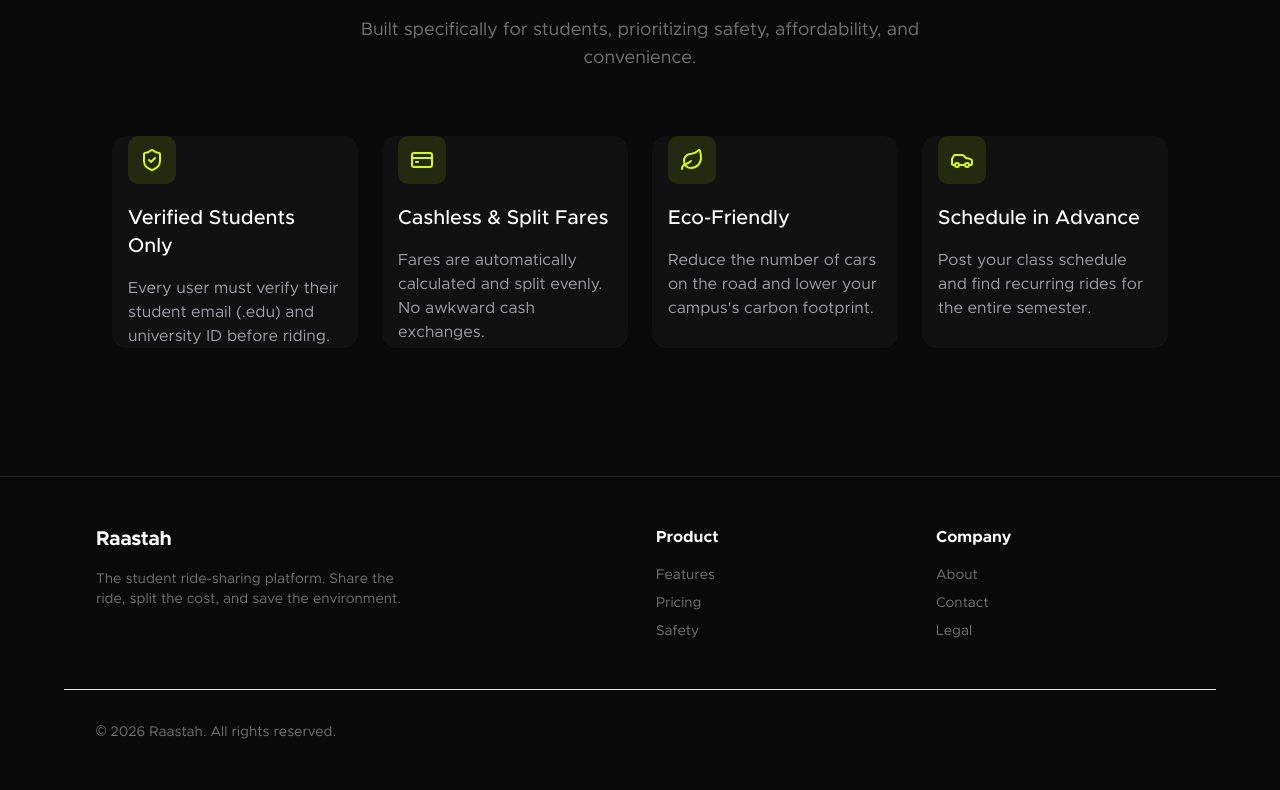
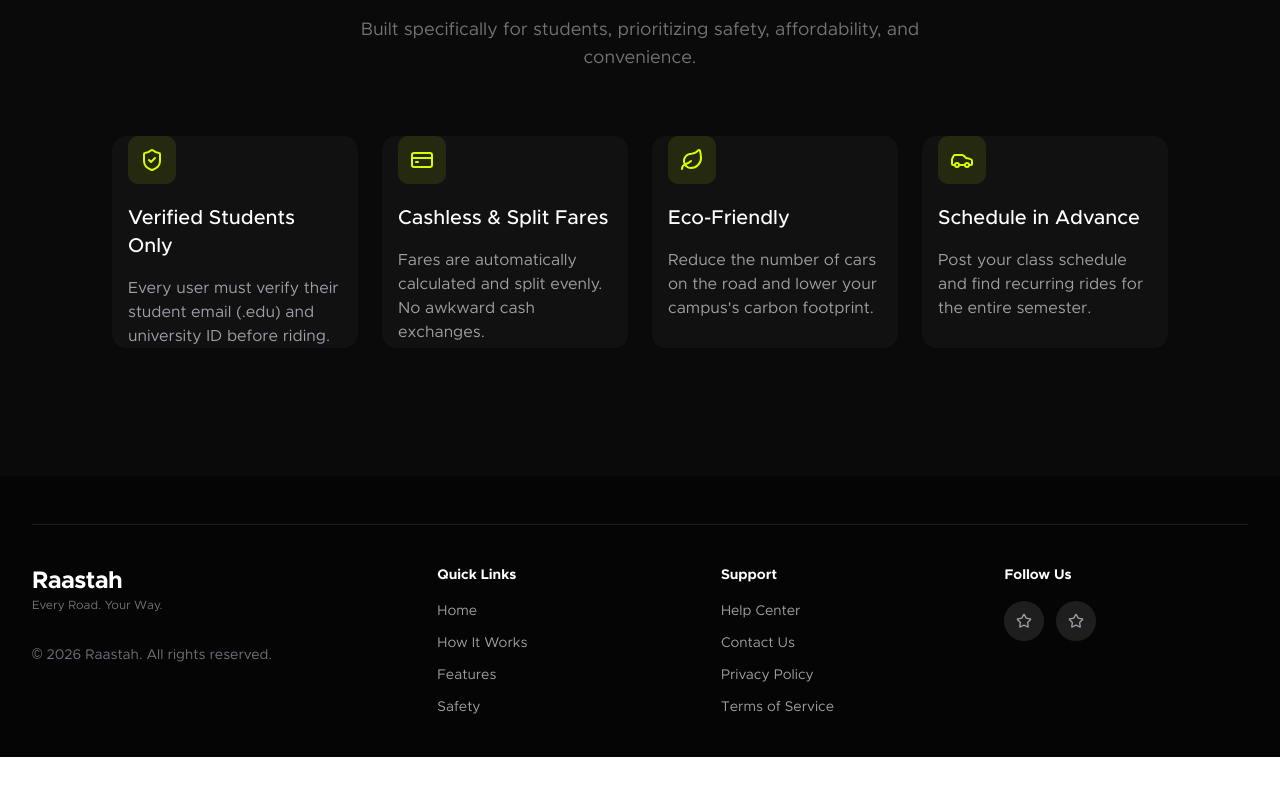
Before and after one commit to iTalhaZahid/Raastah-web, a Next.js app: page / in a window 1280 px wide. Shown: the part 996-1786 px from the top of the page. After the commit the page ends 1753 px from the top, so only its background shows below. Built offline with nearby package versions, Linux system fonts and the light colour scheme.

Commit message:
Restructured Footer

```diff
--- a/app/(root)/layout.jsx
+++ b/app/(root)/layout.jsx
@@ -1,5 +1,5 @@
 import { Navbar } from "@/components/navbar";
-import { Footer } from "@/components/footer";
+import Footer from "@/components/footer";
 export default function RootLayout({ children }) {
     return (
         <>
--- a/components/footer.tsx
+++ b/components/footer.tsx
@@ -1,34 +1,58 @@
-import Link from "next/link";
+import { Star } from "lucide-react";
 
-export function Footer() {
+export default function Footer() {
   return (
-    <footer className="border-t border-white/10 py-12 bg-[#0a0a0a] text-white">
-      <div className="container max-w-6xl mx-auto px-4 md:px-8 grid grid-cols-1 md:grid-cols-4 gap-8">
-        <div className="md:col-span-2">
-          <span className="font-bold text-xl tracking-tight">Raastah</span>
-          <p className="mt-4 text-sm text-muted-foreground max-w-xs">
-            The student ride-sharing platform. Share the ride, split the cost, and save the environment.
+    <footer className="font-sans bg-[#050505] px-4 pb-10 pt-12 text-white sm:px-6 lg:px-8">
+      <div className="mx-auto max-w-7xl">
+        <div className="grid gap-10 border-t border-white/10 pt-10 md:grid-cols-[1.5fr_1fr_1fr_1fr]">
+          <div>
+            <div className="flex items-center gap-3">
+              <div>
+                <h3 className="text-2xl font-bold tracking-tight">Raastah</h3>
+                <p className="text-xs text-zinc-500">Every Road. Your Way.</p>
+              </div>
+            </div>
+
+            <p className="mt-8 text-sm text-zinc-500">
+              © {new Date().getFullYear()} Raastah. All rights reserved.
             </p>
           </div>
+
           <div>
-          <h3 className="font-semibold mb-4">Product</h3>
-          <ul className="space-y-2 text-sm text-muted-foreground">
-            <li><Link href="#features" className="hover:text-primary">Features</Link></li>
-            <li><Link href="#pricing" className="hover:text-primary">Pricing</Link></li>
-            <li><Link href="#safety" className="hover:text-primary">Safety</Link></li>
+            <h4 className="mb-4 text-sm font-semibold text-white">Quick Links</h4>
+            <ul className="space-y-3 text-sm text-zinc-400">
+              <li><a href="#home" className="transition hover:text-[#d4ff00]">Home</a></li>
+              <li><a href="#how-it-works" className="transition hover:text-[#d4ff00]">How It Works</a></li>
+              <li><a href="#features" className="transition hover:text-[#d4ff00]">Features</a></li>
+              <li><a href="#safety" className="transition hover:text-[#d4ff00]">Safety</a></li>
             </ul>
           </div>
+
           <div>
-          <h3 className="font-semibold mb-4">Company</h3>
-          <ul className="space-y-2 text-sm text-muted-foreground">
-            <li><Link href="#about" className="hover:text-primary">About</Link></li>
-            <li><Link href="#contact" className="hover:text-primary">Contact</Link></li>
-            <li><Link href="#legal" className="hover:text-primary">Legal</Link></li>
+            <h4 className="mb-4 text-sm font-semibold text-white">Support</h4>
+            <ul className="space-y-3 text-sm text-zinc-400">
+              <li><a href="#" className="transition hover:text-[#d4ff00]">Help Center</a></li>
+              <li><a href="#" className="transition hover:text-[#d4ff00]">Contact Us</a></li>
+              <li><a href="#" className="transition hover:text-[#d4ff00]">Privacy Policy</a></li>
+              <li><a href="#" className="transition hover:text-[#d4ff00]">Terms of Service</a></li>
             </ul>
           </div>
+
+          <div>
+            <h4 className="mb-4 text-sm font-semibold text-white">Follow Us</h4>
+            <div className="flex gap-3">
+              {[Star, Star].map((Icon, index) => (
+                <a
+                  key={index}
+                  href="#"
+                  className="flex h-10 w-10 items-center justify-center rounded-full bg-white/10 text-zinc-400 transition hover:bg-[#d4ff00] hover:text-black"
+                >
+                  <Icon className="h-4 w-4" />
+                </a>
+              ))}
             </div>
-      <div className="container max-w-6xl mx-auto px-4 md:px-8 mt-12 pt-8 border-t text-sm text-muted-foreground flex flex-col sm:flex-row justify-between items-center">
-        <p>© {new Date().getFullYear()} Raastah. All rights reserved.</p>
+          </div>
+        </div>
       </div>
     </footer>
   );
```
Lines whose indentation alone changed are shown as unchanged.
